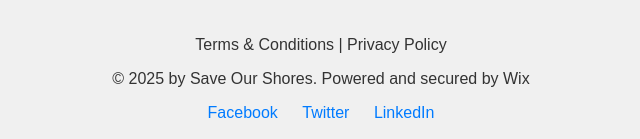
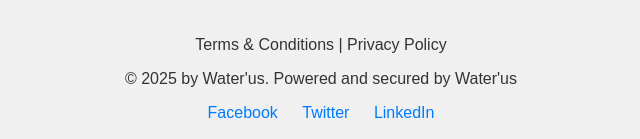
Before and after one commit to AK22M12Y3/Minor-Project, a website: page index.html in a window 1280 px wide. Shown: the part 671-810 px from the top of the page, 319-959 px from the left. Drawn offline with Linux system fonts and the light colour scheme.

Commit message:
index.html

```diff
--- a/index.html
+++ b/index.html
@@ -27,7 +27,7 @@
     </section>
     <footer>
         <p>Terms & Conditions | Privacy Policy</p>
-        <p>&copy; 2025 by Save Our Shores. Powered and secured by Wix</p>
+        <p>&copy; 2025 by Water'us. Powered and secured by Water'us</p>
         <div class="social-icons">
             <a href="#">Facebook</a>
             <a href="#">Twitter</a>
```
